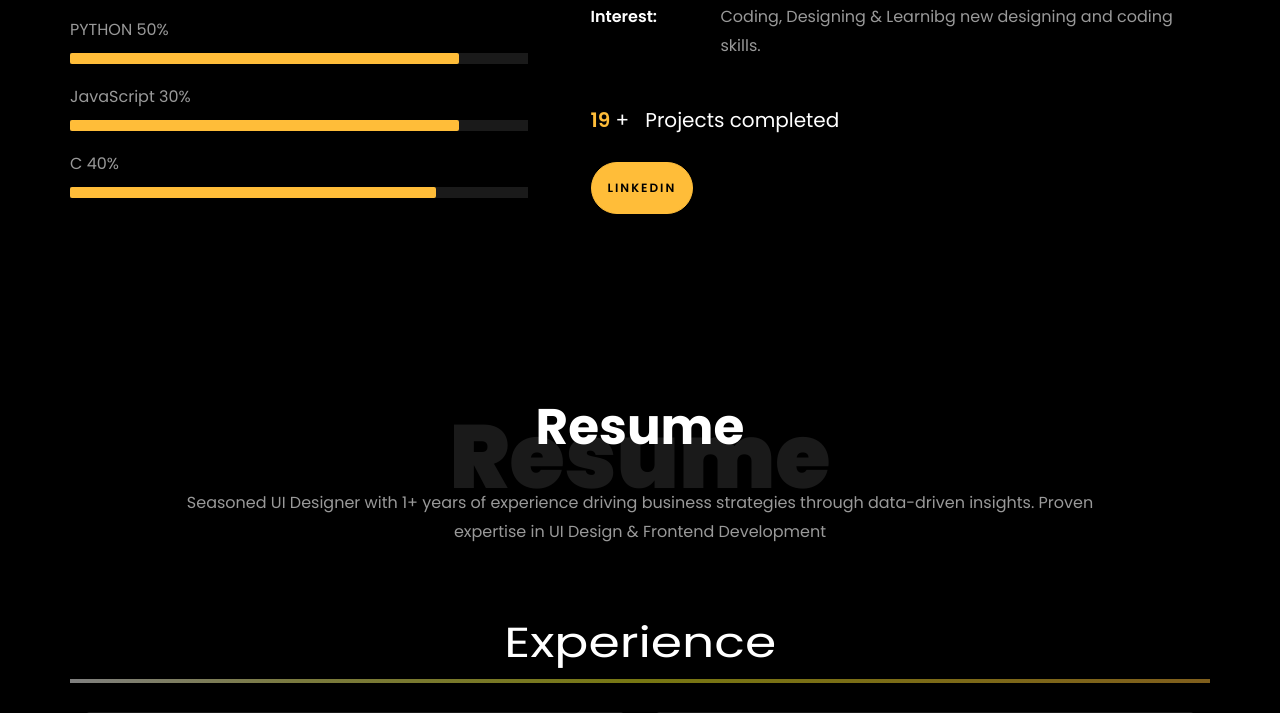
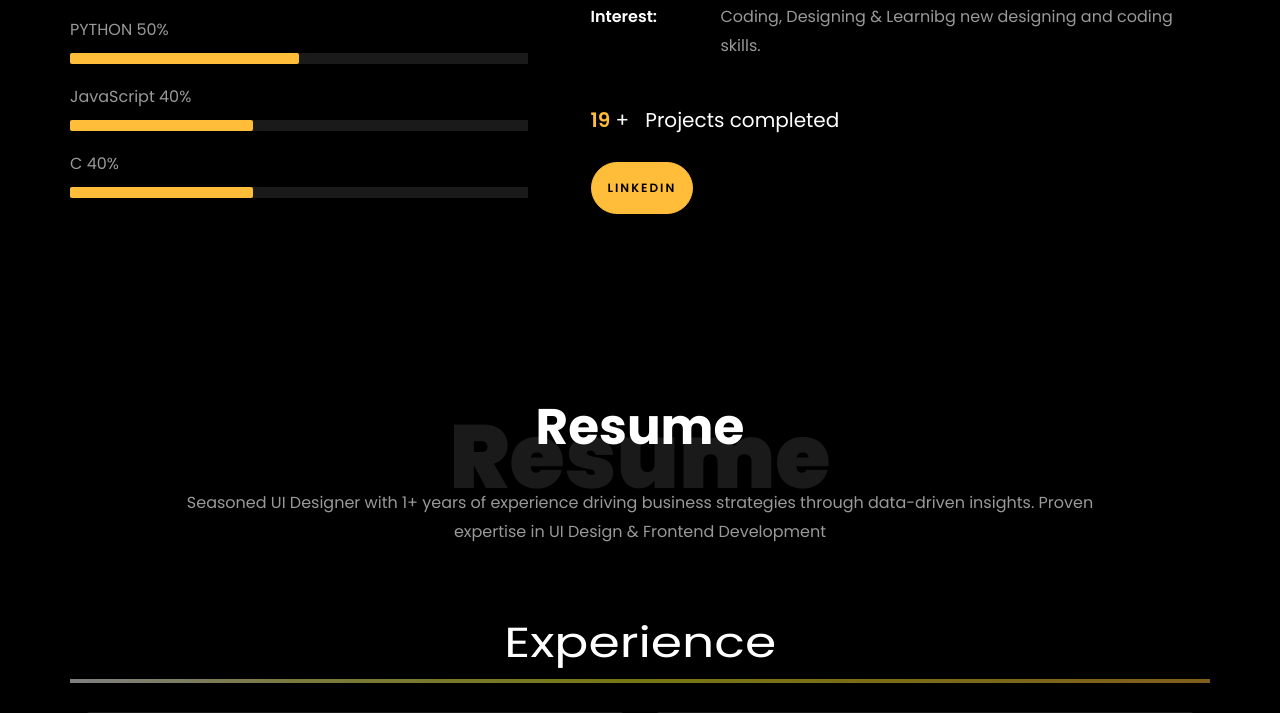
Before and after one commit to hasanjafer2022/HasanJafer.github.io, a plain HTML site: page index.html in a window 1280 px wide. Shown: the part 1375-2088 px from the top of the page. Drawn offline with Linux system fonts and the light colour scheme; files whose address does not match are found by name.

Commit message:
changes in progress bar

```diff
--- a/index.html
+++ b/index.html
@@ -263,19 +263,19 @@
 
 									<span> PYTHON</span> <span class="pull-right">50%</span>
 									<div class="progress">
-										<div class="progress-bar" role="progressbar" style="width: 85%"
-											aria-valuenow="85" aria-valuemin="0" aria-valuemax="100"></div>
+										<div class="progress-bar" role="progressbar" style="width: 50%"
+											aria-valuenow="40" aria-valuemin="0" aria-valuemax="100"></div>
 									</div>
-									<span> JavaScript </span> <span class="pull-right">30%</span>
+									<span> JavaScript </span> <span class="pull-right">40%</span>
 									<div class="progress">
-										<div class="progress-bar" role="progressbar" style="width: 85%"
-											aria-valuenow="85" aria-valuemin="0" aria-valuemax="100"></div>
+										<div class="progress-bar" role="progressbar" style="width: 40%"
+											aria-valuenow="40" aria-valuemin="0" aria-valuemax="100"></div>
 									</div>
 
 									<span>C</span> <span class="pull-right">40%</span>
 									<div class="progress">
-										<div class="progress-bar" role="progressbar" style="width: 80%"
-											aria-valuenow="80" aria-valuemin="0" aria-valuemax="100"></div>
+										<div class="progress-bar" role="progressbar" style="width: 40%"
+											aria-valuenow="40" aria-valuemin="0" aria-valuemax="100"></div>
 									</div>
 								</div>
 							</div>
@@ -437,7 +437,7 @@
 
 				<div class="col-md-6">
 					<div class="resume-wrap ftco-animate">
-						<span class="date">2012-2013</span>
+						<span class="date">2019-2020</span>
 						<h2>Intermediate</h2>
 						<span class="position">Aligarh Public School</span>
 						<p class="mt-4">Percentage: 72%.</p>
```
